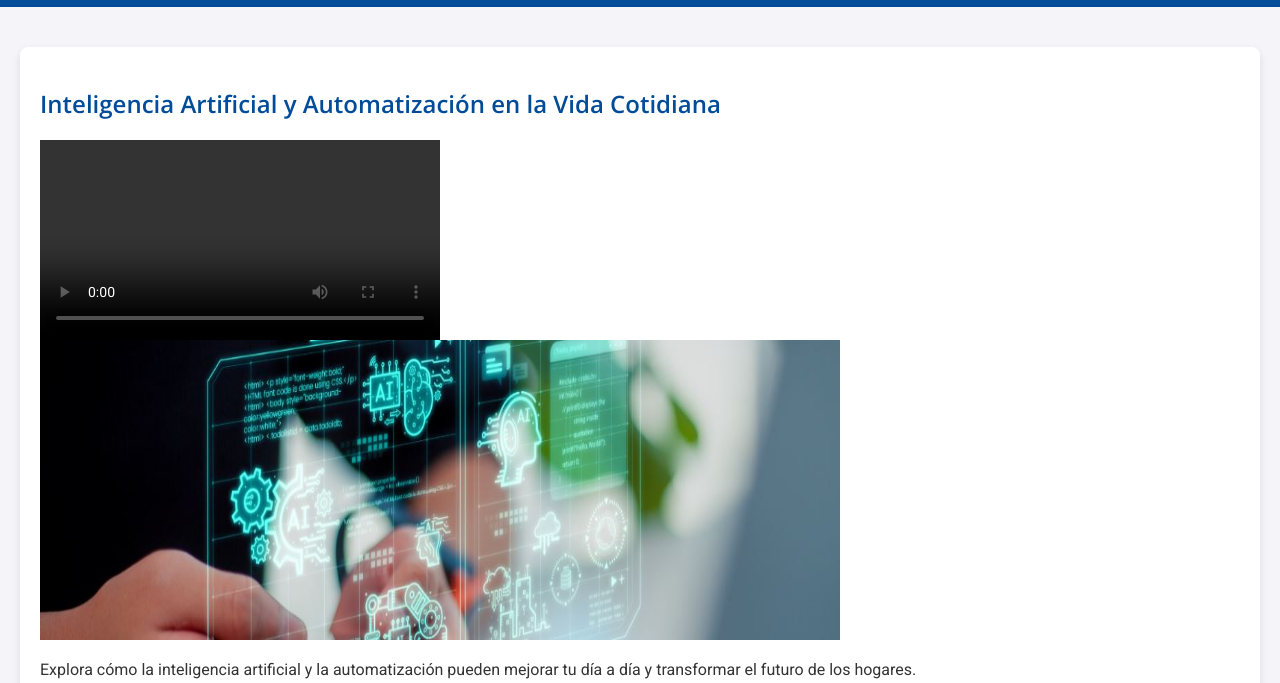
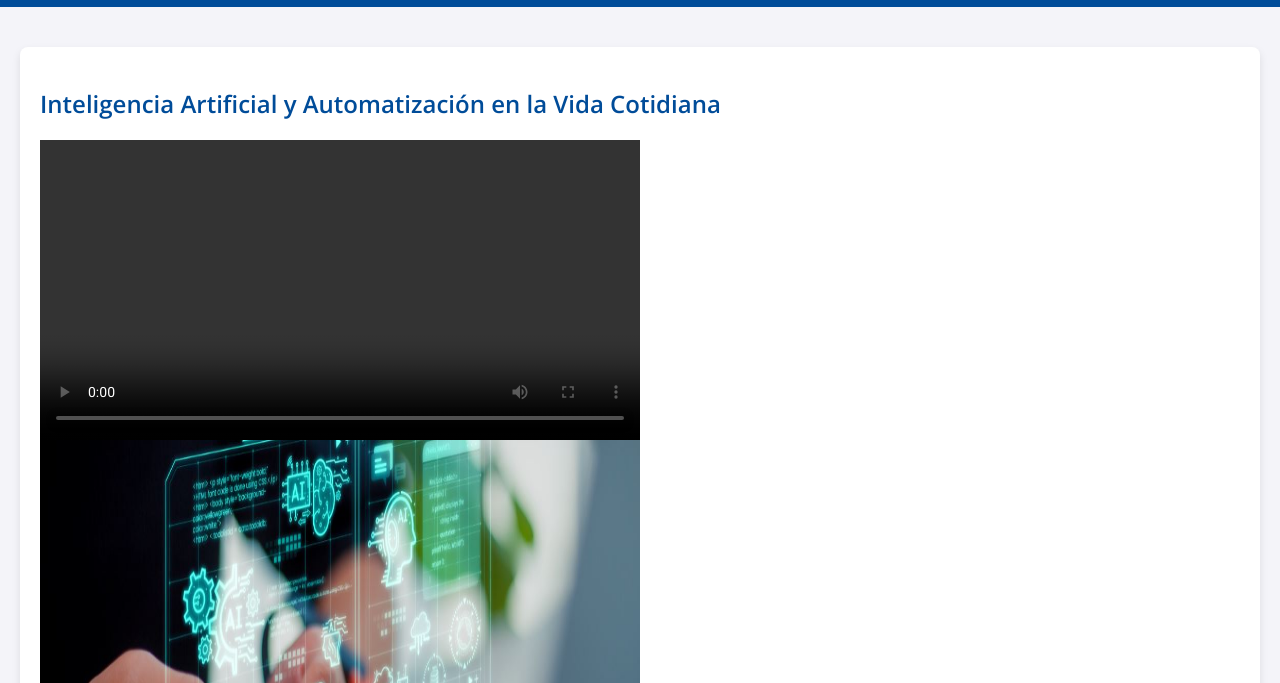
Before and after one commit to asvalen18/IA-Hogar, a plain HTML site: page index.html in a window 1280 px wide. Shown: the part 117-800 px from the top of the page. Drawn offline with nearby package versions, Linux system fonts and the light colour scheme.

Commit message:
Update index.html

```diff
--- a/index.html
+++ b/index.html
@@ -30,11 +30,11 @@
         <section id="inicio" class="section">
             <h1>Inteligencia Artificial y Automatización en la Vida Cotidiana</h1>
             <div class="section-content">
-                <video width="400" controls>
-                    <iframe width="800" height="480" src="https://www.youtube.com/embed/mNSSgjWXIxU" title="cómo IMPLEMENTAR inteligencia artificial en MI CASA" frameborder="0" allow="accelerometer; autoplay; clipboard-write; encrypted-media; gyroscope; picture-in-picture; web-share" referrerpolicy="strict-origin-when-cross-origin" allowfullscreen></iframe>
+                <video width="600" controls>
+                    <iframe width="600" height="480" src="https://www.youtube.com/embed/mNSSgjWXIxU" title="cómo IMPLEMENTAR inteligencia artificial en MI CASA" frameborder="0" allow="accelerometer; autoplay; clipboard-write; encrypted-media; gyroscope; picture-in-picture; web-share" referrerpolicy="strict-origin-when-cross-origin" allowfullscreen></iframe>
                 </video>
             </div>
-            <img src="banner.jpg" alt="Banner Principal" width="800" height="300">
+            <img src="banner.jpg" alt="Banner Principal" width="600" height="300">
             <p>Explora cómo la inteligencia artificial y la automatización pueden mejorar tu día a día y transformar el futuro de los hogares.</p>
             <img src="casaia.jpg" alt="Imagen Principal" width="1200" height="600">
         </section>
```
